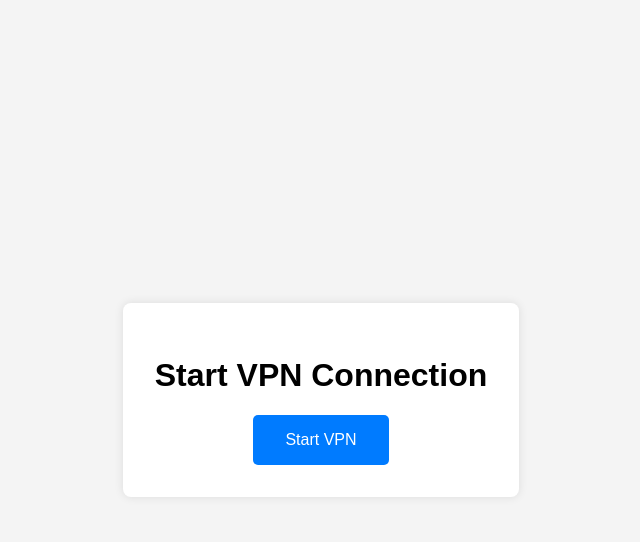
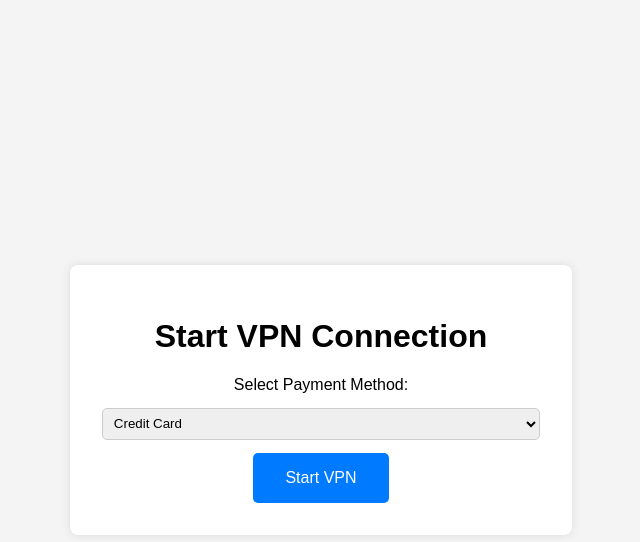
Before and after one commit to scelokhoza/Digital-Shield-VPN, a Flask app: template templates/vpn.html in a window 1280 px wide. Shown: the top 542 px of the page, without its empty margins (319-959 px from the left). Run offline with Flask 3, Linux system fonts and the light colour scheme; the template is opened without the code that fills it, so the values that code supplies are empty; parts of the project's set-up code (start-up, migrations or seed data) failed here and were passed over.

Commit message:
updated the flusk end point

```diff
--- a/templates/vpn.html
+++ b/templates/vpn.html
@@ -34,17 +34,38 @@
         button:hover {
             background-color: #0056b3;
         }
+        select {
+            padding: 0.5em;
+            border-radius: 5px;
+            border: 1px solid #ccc;
+            margin: 1em 0;
+            width: 100%;
+        }
     </style>
 </head>
 <body>
     <div class="container">
         <h1>Start VPN Connection</h1>
+        <label for="payment-method">Select Payment Method:</label>
+        <select id="payment-method">
+            <option value="credit-card">Credit Card</option>
+            <option value="paypal">PayPal</option>
+            <option value="bank-transfer">Bank Transfer</option>
+        </select>
         <button onclick="startVPN()">Start VPN</button>
     </div>
 
     <script>
         function startVPN() {
-            fetch('/start-vpn', { method: 'POST' })
+            const paymentMethod = document.getElementById('payment-method').value;
+
+            fetch('/start-vpn', {
+                method: 'POST',
+                headers: {
+                    'Content-Type': 'application/json'
+                },
+                body: JSON.stringify({ paymentMethod })
+            })
             .then(response => response.json())
             .then(data => {
                 if (data.success) {
--- a/vpn_app.py
+++ b/vpn_app.py
@@ -20,12 +20,19 @@ def vpn_page():
 
 @app.route('/start-vpn', methods=['POST'])
 def start_vpn():
+    data = request.get_json()
+    payment_method = data.get('paymentMethod', 'not specified')
     try:
+
+        print(f'Payment method selected: {payment_method}')
         vpn_client.connect_to_vpn()
         return jsonify({'success': True})
     except (ssl.SSLError, Exception):
         return jsonify({'success': False}), 500
 
 
+
+
+
 if __name__ == '__main__':
     app.run(debug=True)
```
Lines whose indentation alone changed are shown as unchanged.
